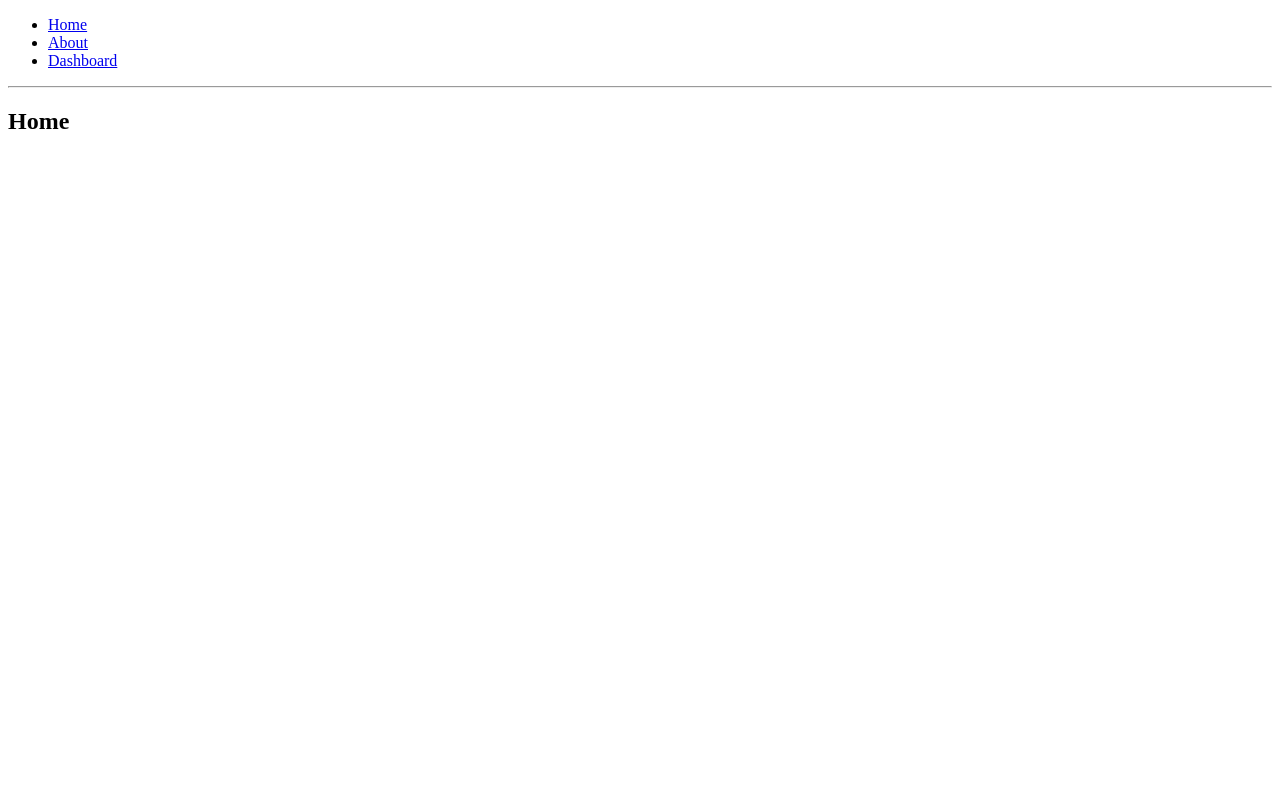
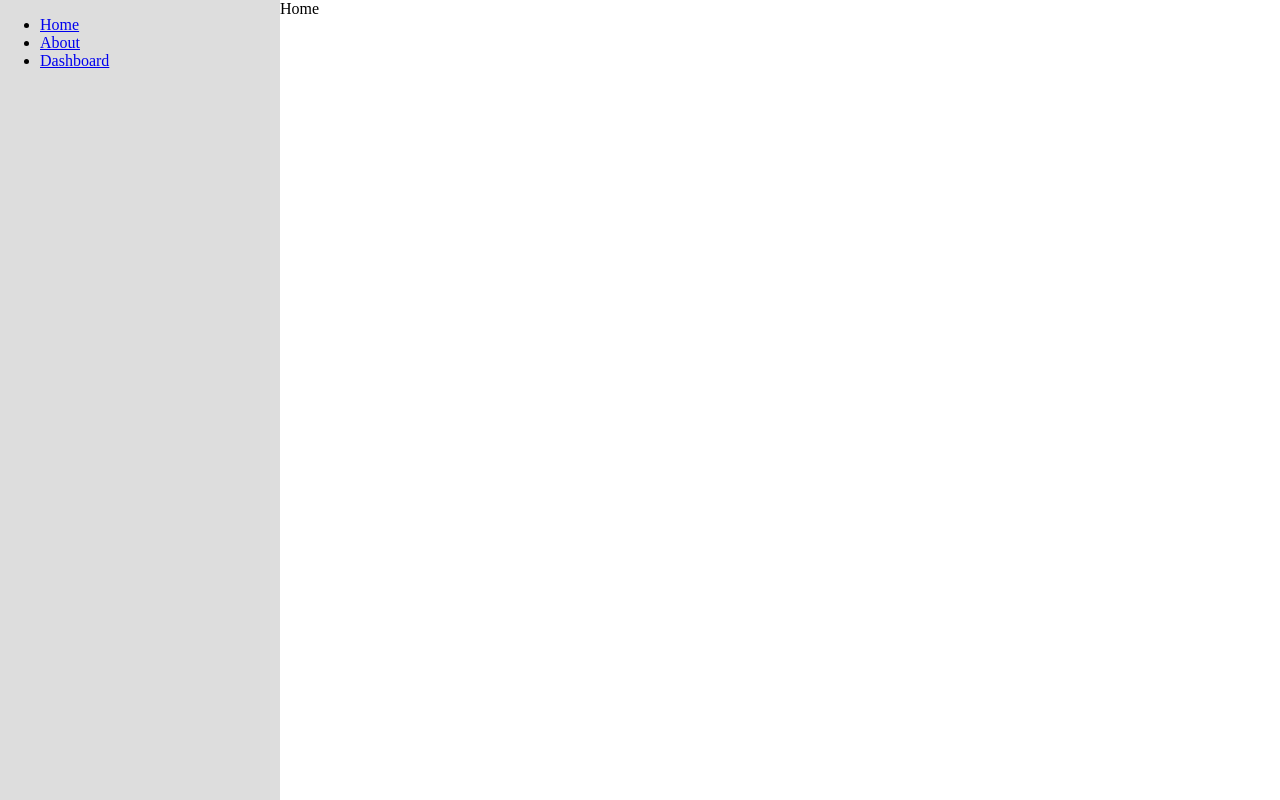
Before and after one commit to explore-free-projects/my-diaries-front-end, a React (Create React App) app: page / in a window 1280 px wide. Built offline with nearby package versions, Linux system fonts and the light colour scheme.

Commit message:
inital setup design

```diff
--- a/src/App.js
+++ b/src/App.js
@@ -1,74 +1,23 @@
 import React from 'react';
-import {
-  BrowserRouter as Router,
-  Switch,
-  Route,
-  Link
-} from "react-router-dom";
+import { BrowserRouter as Router } from "react-router-dom";
 import history from "./history.js";
+import { Main, SideNav } from './Common/';
+import { createGlobalStyle } from 'styled-components'
+
+const GlobalStyle = createGlobalStyle`
+  body {
+    margin: 0;
+    padding: 0
+  }
+`;
 
 function App() {
   return (
     <Router history={history}>
-    <div>
-      <ul>
-        <li>
-          <Link to="/">Home</Link>
-        </li>
-        <li>
-          <Link to="/about">About</Link>
-        </li>
-        <li>
-          <Link to="/dashboard">Dashboard</Link>
-        </li>
-      </ul>
-
-      <hr />
-
-      {/*
-        A <Switch> looks through all its children <Route>
-        elements and renders the first one whose path
-        matches the current URL. Use a <Switch> any time
-        you have multiple routes, but you want only one
-        of them to render at a time
-      */}
-      <Switch>
-        <Route exact path="/">
-          <Home />
-        </Route>
-        <Route path="/about">
-          <About />
-        </Route>
-        <Route path="/dashboard">
-          <Dashboard />
-        </Route>
-      </Switch>
-    </div>
-  </Router>
-  );
-}
-
-function Home() {
-  return (
-    <div>
-      <h2>Home</h2>
-    </div>
-  );
-}
-
-function About() {
-  return (
-    <div>
-      <h2>About</h2>
-    </div>
-  );
-}
-
-function Dashboard() {
-  return (
-    <div>
-      <h2>Dashboard</h2>
-    </div>
+      <GlobalStyle />
+      <SideNav/>
+      <Main/>
+    </Router>
   );
 }
 
--- /dev/null
+++ b/src/Common/index.js
@@ -0,0 +1,7 @@
+import Main from './main/Main'
+import SideNav from './sidenav/SideNav'
+
+export {
+  Main,
+  SideNav
+}
--- /dev/null
+++ b/src/Common/main/Main.js
@@ -0,0 +1,35 @@
+import React, { Component } from 'react';
+import { Switch, Route } from 'react-router-dom';
+import styled from 'styled-components';
+
+const StyledMain = styled.main `
+  position: absolute;
+  left: 280px;
+  overflow: auto
+`;
+
+class Main extends Component {
+  constructor(props) {
+    super(props);
+    this.state = {  }
+  }
+  render() {
+    return (
+      <StyledMain>
+        <Switch>
+          <Route exact path="/">
+            Home
+          </Route>
+          <Route path="/about">
+            About
+          </Route>
+          <Route path="/dashboard">
+            Dashboard
+          </Route>
+        </Switch>
+      </StyledMain>
+    );
+  }
+}
+
+export default Main;
--- /dev/null
+++ b/src/Common/sidenav/SideNav.js
@@ -0,0 +1,38 @@
+import React, { Component } from 'react';
+import styled from 'styled-components';
+import { Link } from "react-router-dom";
+
+const StyledNav = styled.aside `
+  position: fixed;
+  left: 0;
+  top: 0;
+  bottom: 0;
+  background-color: #ddd;
+  width: 280px;
+`;
+
+class SideNav extends Component {
+  constructor(props) {
+    super(props);
+    this.state = {  }
+  }
+  render() {
+    return (
+      <StyledNav>
+        <ul>
+          <li>
+            <Link to="/">Home</Link>
+          </li>
+          <li>
+            <Link to="/about">About</Link>
+          </li>
+          <li>
+            <Link to="/dashboard">Dashboard</Link>
+          </li>
+        </ul>
+      </StyledNav>
+    );
+  }
+}
+
+export default SideNav;
```
